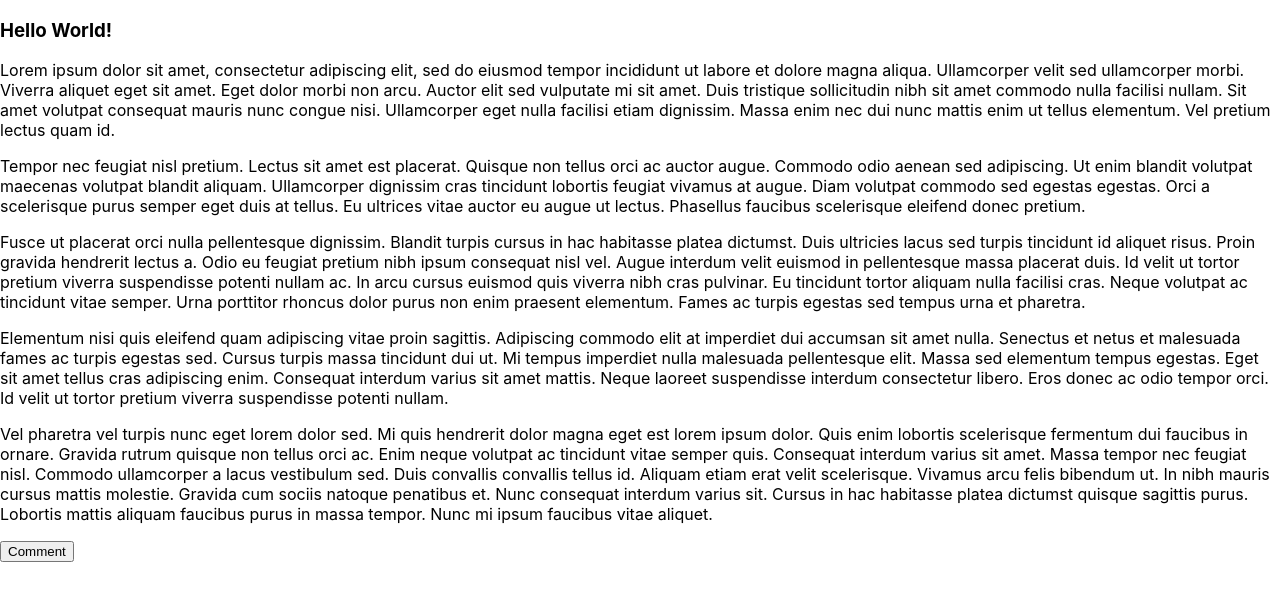
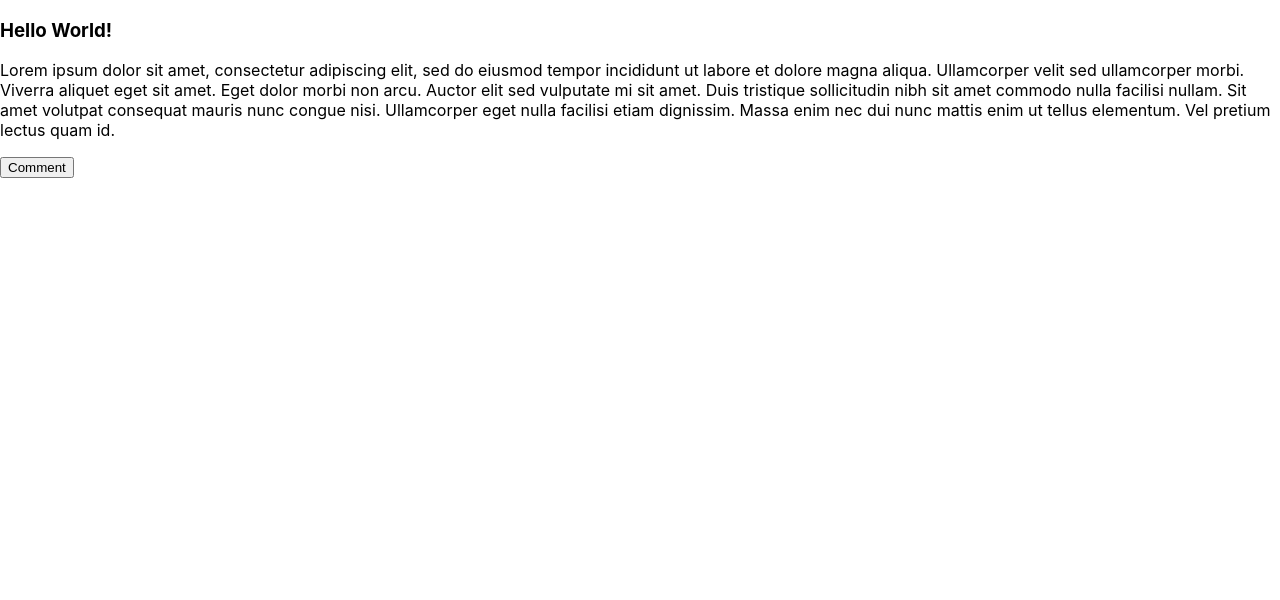
Before and after one commit to shortCV/termProj_frontEnd, a React (Create React App) app in the folder frontend/: page / in a window 1280 px wide. Shown: the top 600 px of the page. Built offline with nearby package versions, Linux system fonts and the light colour scheme.

Commit message:
bye bye words

```diff
--- a/frontend/src/App.js
+++ b/frontend/src/App.js
@@ -27,13 +27,6 @@ class App extends Component {
             <h1>Hello World!</h1>
             <p>Lorem ipsum dolor sit amet, consectetur adipiscing elit, sed do eiusmod tempor incididunt ut labore et dolore magna aliqua. Ullamcorper velit sed ullamcorper morbi. Viverra aliquet eget sit amet. Eget dolor morbi non arcu. Auctor elit sed vulputate mi sit amet. Duis tristique sollicitudin nibh sit amet commodo nulla facilisi nullam. Sit amet volutpat consequat mauris nunc congue nisi. Ullamcorper eget nulla facilisi etiam dignissim. Massa enim nec dui nunc mattis enim ut tellus elementum. Vel pretium lectus quam id.</p>
 
-            <p>Tempor nec feugiat nisl pretium. Lectus sit amet est placerat. Quisque non tellus orci ac auctor augue. Commodo odio aenean sed adipiscing. Ut enim blandit volutpat maecenas volutpat blandit aliquam. Ullamcorper dignissim cras tincidunt lobortis feugiat vivamus at augue. Diam volutpat commodo sed egestas egestas. Orci a scelerisque purus semper eget duis at tellus. Eu ultrices vitae auctor eu augue ut lectus. Phasellus faucibus scelerisque eleifend donec pretium.</p>
-
-            <p>Fusce ut placerat orci nulla pellentesque dignissim. Blandit turpis cursus in hac habitasse platea dictumst. Duis ultricies lacus sed turpis tincidunt id aliquet risus. Proin gravida hendrerit lectus a. Odio eu feugiat pretium nibh ipsum consequat nisl vel. Augue interdum velit euismod in pellentesque massa placerat duis. Id velit ut tortor pretium viverra suspendisse potenti nullam ac. In arcu cursus euismod quis viverra nibh cras pulvinar. Eu tincidunt tortor aliquam nulla facilisi cras. Neque volutpat ac tincidunt vitae semper. Urna porttitor rhoncus dolor purus non enim praesent elementum. Fames ac turpis egestas sed tempus urna et pharetra. </p>
-
-            <p>Elementum nisi quis eleifend quam adipiscing vitae proin sagittis. Adipiscing commodo elit at imperdiet dui accumsan sit amet nulla. Senectus et netus et malesuada fames ac turpis egestas sed. Cursus turpis massa tincidunt dui ut. Mi tempus imperdiet nulla malesuada pellentesque elit. Massa sed elementum tempus egestas. Eget sit amet tellus cras adipiscing enim. Consequat interdum varius sit amet mattis. Neque laoreet suspendisse interdum consectetur libero. Eros donec ac odio tempor orci. Id velit ut tortor pretium viverra suspendisse potenti nullam.</p>
-
-            <p>Vel pharetra vel turpis nunc eget lorem dolor sed. Mi quis hendrerit dolor magna eget est lorem ipsum dolor. Quis enim lobortis scelerisque fermentum dui faucibus in ornare. Gravida rutrum quisque non tellus orci ac. Enim neque volutpat ac tincidunt vitae semper quis. Consequat interdum varius sit amet. Massa tempor nec feugiat nisl. Commodo ullamcorper a lacus vestibulum sed. Duis convallis convallis tellus id. Aliquam etiam erat velit scelerisque. Vivamus arcu felis bibendum ut. In nibh mauris cursus mattis molestie. Gravida cum sociis natoque penatibus et. Nunc consequat interdum varius sit. Cursus in hac habitasse platea dictumst quisque sagittis purus. Lobortis mattis aliquam faucibus purus in massa tempor. Nunc mi ipsum faucibus vitae aliquet.</p>
             <button type="button" className="btn btn-outline-success">Comment</button>
 
           </article>
```
